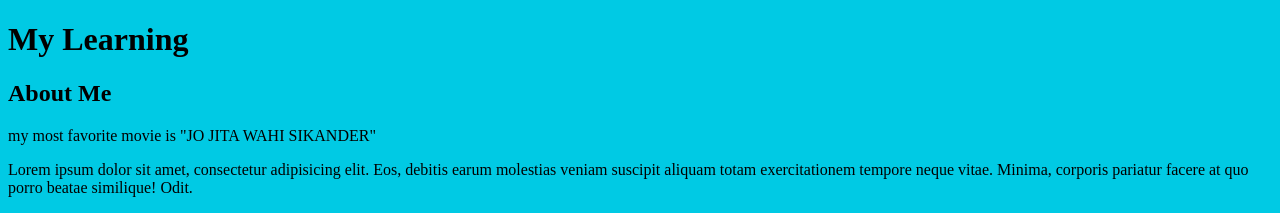
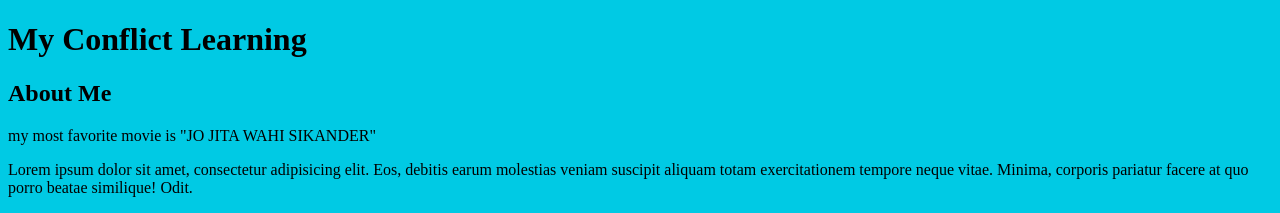
Before and after one commit to myselfbharatkashyap/GitLearning, a plain HTML site: page index.html in a window 1280 px wide. Shown: the top 213 px of the page. Drawn offline with Linux system fonts and the light colour scheme.

Commit message:
change heading comment

```diff
--- a/index.html
+++ b/index.html
@@ -10,7 +10,7 @@
 <body>
 
     <header>
-        <h1>My Learning</h1>
+        <h1>My Conflict Learning</h1>
     </header>
 
     <div class="container myclass">
```
